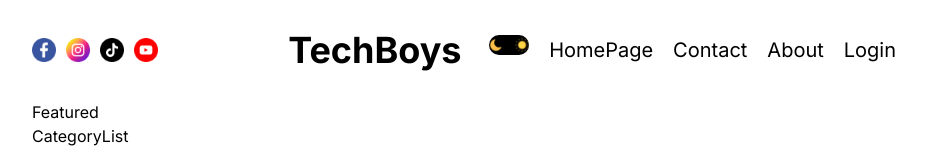
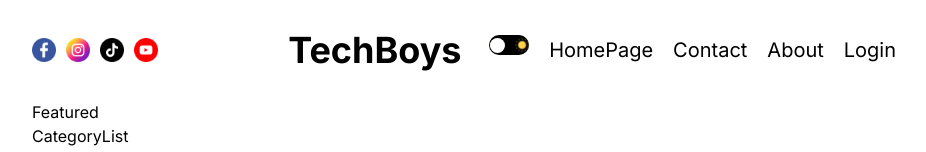
Before and after one commit to kanugurajesh/DevShare, a Next.js app: page / in a window 1280 px wide. Shown: the top 152 px of the page, without its empty margins (176-1102 px from the left). Built offline with nearby package versions, Linux system fonts and the light colour scheme.

Commit message:
Adding the basic page with context api

```diff
--- a/app/globals.css
+++ b/app/globals.css
@@ -7,6 +7,13 @@
     --textColor:black;
     --softBg: #f0f0f0;
     --softTextColor:#626262;
+}
+
+.dark {
+    --bg:#0f172a;
+    --textColor:#ddd;
+    --softBg: #1f273a;
+    --softTextColor: #a6a6a6;
 }
 
 * {
--- a/app/layout.tsx
+++ b/app/layout.tsx
@@ -3,6 +3,8 @@ import './globals.css'
 import type { Metadata } from 'next'
 import { Inter } from 'next/font/google'
 import Footer from '@/components/footer/Footer'
+import {ThemeContextProvider } from '@/components/context/ThemeContext'
+import ThemeProvider from '@/components/providers/ThemeProvider'
 
 const inter = Inter({ subsets: ['latin'] })
 
@@ -19,6 +21,8 @@ export default function RootLayout({
   return (
     <html lang="en">
       <body className={inter.className}>
+        <ThemeContextProvider>
+          <ThemeProvider>
             <div className={"container"}>
               <div className={"wrapper"}>
                 <Navbar />
@@ -26,6 +30,8 @@ export default function RootLayout({
                 <Footer />
               </div>
             </div>
+          </ThemeProvider>
+        </ThemeContextProvider>
       </body>
     </html>
   )
--- /dev/null
+++ b/components/context/ThemeContext.tsx
@@ -0,0 +1,30 @@
+"use client"
+
+// using context api to store the state of the theme
+import { createContext, useState } from "react"
+
+export const ThemeContext = createContext({
+
+})
+
+// get the theme from local storage to persist the theme
+const getFormLocalStorage = () => {
+    if (typeof window !== undefined) {
+        const value = localStorage.getItem("theme");
+        // At the first time when user visits the app, the theme will be null then we will give it a default value of light
+        return value ? value : "light";
+    }
+}
+
+// ThemeContextProvider is a wrapper component that will wrap the entire app
+export const ThemeContextProvider = ({ children }:any) => {
+    // state to store the theme
+    const [theme,setTheme] = useState("light");
+    // function to toggle the theme
+    return (
+        // passing the value of theme using the context provider
+        <ThemeContext.Provider value={theme}>
+        {children}
+        </ThemeContext.Provider>
+    )
+}
--- /dev/null
+++ b/components/providers/ThemeProvider.tsx
@@ -0,0 +1,11 @@
+"use client"
+
+import { ThemeContext } from "../context/ThemeContext";
+import React, { useContext } from "react"
+
+const ThemeProvider = ({ children }:any) => {
+    const { theme }:any = useContext(ThemeContext);
+    return <div className={theme}>{children}</div>
+}
+
+export default ThemeProvider;
--- a/components/themeToggle/themeToggle.module.css
+++ b/components/themeToggle/themeToggle.module.css
@@ -7,4 +7,14 @@
     align-items: center;
     justify-content: space-between;
     background-color: black;
+    position: relative;
 }
+
+.ball {
+    width: 15px;
+    height: 15px;
+    border-radius: 50%;
+    background-color: white;
+    position: absolute;
+    left: 1px;
+}
--- a/components/themeToggle/themeToggle.tsx
+++ b/components/themeToggle/themeToggle.tsx
@@ -1,7 +1,15 @@
+"use client"
+
 import styles from './themeToggle.module.css'
 import Image from 'next/image'
+import { useContext } from "react"
+import { ThemeContext } from '../context/ThemeContext'
 
 const ThemeToggle = () => {
+
+    // importing the theme from the context
+    const {theme}:any = useContext(ThemeContext);
+
     return <div className={styles.container}>
         <Image src={"/moon.png"} alt='' width={14} height={14}/>
         <div className={styles.ball}></div>
--- a/next.config.js
+++ b/next.config.js
@@ -1,4 +1,3 @@
-/** @type {import('next').NextConfig} */
 const nextConfig = {}
 
 module.exports = nextConfig
--- a/package.json
+++ b/package.json
@@ -11,7 +11,8 @@
   "dependencies": {
     "next": "13.5.4",
     "react": "^18",
-    "react-dom": "^18"
+    "react-dom": "^18",
+    "sharp": "^0.32.6"
   },
   "devDependencies": {
     "@types/node": "^20",
```
Also changed, not shown: 1 other file (tests, documents, lock files or other folders). Lines whose indentation alone changed are shown as unchanged.
